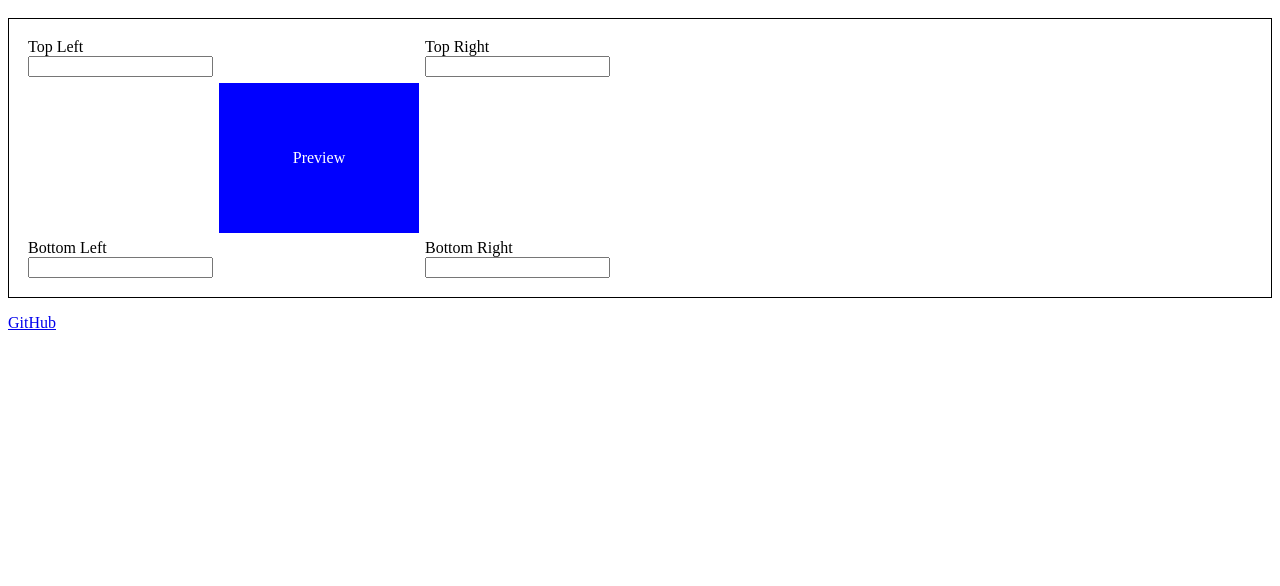
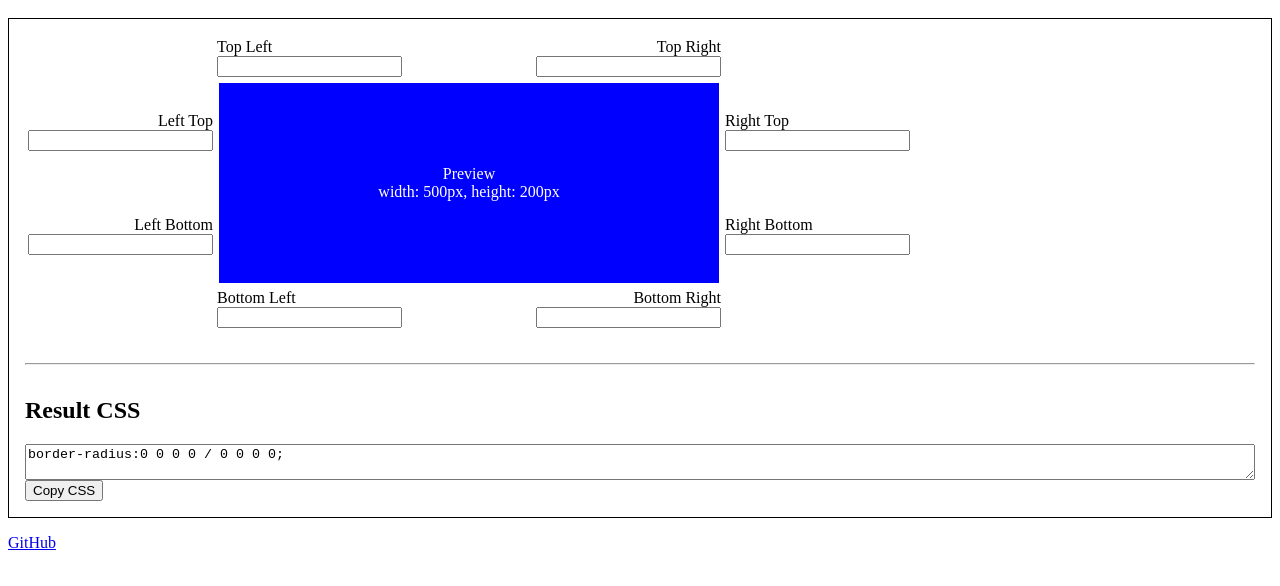
Before and after one commit to Naba0123/app-ideas-Border-Radius-Previewer, a plain HTML site: page index.html in a window 1280 px wide. Shown: the part 48-634 px from the top of the page. Drawn offline with nearby package versions, Linux system fonts and the light colour scheme.

Commit message:
border radius previewer

```diff
--- a/index.html
+++ b/index.html
@@ -8,14 +8,20 @@
         padding: 1em;
         margin: 1em 0;
       }
-      #result-box {
-        width: 200px;
-        height: 150px;
+      hr {
+        margin: 2em 0;
+      }
+      #preview-box {
+        width: 500px;
+        height: 200px;
         background-color: blue;
         color: white;
         text-align: center;
         display: table-cell;
         vertical-align: middle;
+      }
+      .align-right {
+        text-align: right;
       }
     </style>
   </head>
@@ -26,45 +32,79 @@
 
       <table border="0">
         <tr>
+          <td></td>
           <td>
             <div class="input-group">
               <label>Top Left</label><br>
-              <input name="top_left" type="text" onchange="app.refreshPreview()">
+              <input name="top_left" type="text" onchange="app.refreshResult()">
+            </div>
+          </td>
+          <td>
+            <div class="input-group align-right">
+              <label>Top Right</label><br>
+              <input name="top_right" type="text" onchange="app.refreshResult()">
             </div>
           </td>
           <td></td>
+        </tr>
+        <tr>
+          <td>
+            <div class="input-group align-right">
+              <label>Left Top</label><br>
+              <input name="left_top" type="text" onchange="app.refreshResult()">
+            </div>
+          </td>
+          <td colspan="2" rowspan="2">
+            <div id="preview-box">
+              <p>Preview<br>width: 500px, height: 200px</p>
+            </div>
+          </td>
           <td>
             <div class="input-group">
-              <label>Top Right</label><br>
-              <input name="top_right" type="text" onchange="app.refreshPreview()">
+              <label>Right Top</label><br>
+              <input name="right_top" type="text" onchange="app.refreshResult()">
+            </div>
+          </td>
+        </tr>
+        <tr>
+          <td>
+            <div class="input-group align-right">
+              <label>Left Bottom</label><br>
+              <input name="left_bottom" type="text" onchange="app.refreshResult()">
+            </div>
+          </td>
+          <td>
+            <div class="input-group">
+              <label>Right Bottom</label><br>
+              <input name="right_bottom" type="text" onchange="app.refreshResult()">
             </div>
           </td>
         </tr>
         <tr>
           <td></td>
           <td>
-            <div id="result-box">
-              <p>Preview</p>
+            <div class="input-group">
+              <label>Bottom Left</label><br>
+              <input name="bottom_left" type="text" onchange="app.refreshResult()">
+            </div>
+          </td>
+          <td>
+            <div class="input-group align-right">
+              <label>Bottom Right</label><br>
+              <input name="bottom_right" type="text" onchange="app.refreshResult()">
             </div>
           </td>
           <td></td>
         </tr>
-        <tr>
-          <td>
-            <div class="input-group">
-              <label>Bottom Left</label><br>
-              <input name="bottom_left" type="text" onchange="app.refreshPreview()">
-            </div>
-          </td>
-          <td></td>
-          <td>
-            <div class="input-group">
-              <label>Bottom Right</label><br>
-              <input name="bottom_right" type="text" onchange="app.refreshPreview()">
-            </div>
-          </td>
-        </tr>
       </table>
+
+      <hr>
+
+      <div>
+        <h2>Result CSS</h2>
+        <textarea id="result" style="width: 100%" readonly></textarea>
+        <button onclick="app.copyResult()">Copy CSS</button>
+      </div>
 
     </div>
 
@@ -73,10 +113,37 @@
     <script src="https://code.jquery.com/jquery-3.5.1.min.js"></script>
     <script>
       const app = {
-        refreshPreview: () => {
+        $result: null,
+        $preview: null,
+        init: () => {
+          app.$result = $('#result');
+          app.$preview = $('#preview-box');
+        },
+        refreshResult: () => {
+          const topLeft     = $('input[name=top_left]').val() || "0";
+          const topRight    = $('input[name=top_right]').val() || "0";
+          const leftTop     = $('input[name=left_top]').val() || "0";
+          const rightTop    = $('input[name=right_top]').val() || "0";
+          const leftBottom  = $('input[name=left_bottom]').val() || "0";
+          const rightBottom = $('input[name=right_bottom]').val() || "0";
+          const bottomLeft  = $('input[name=bottom_left]').val() || "0";
+          const bottomRight = $('input[name=bottom_right]').val() || "0";
 
+          const borderRadiusVal = topLeft + " " + topRight + " " + bottomRight + " " + bottomLeft
+           + " / " + leftTop + " " + rightTop + " " + rightBottom + " " + leftBottom;
+          app.$preview.css("border-radius", borderRadiusVal);
+          app.$result.val("border-radius:" + borderRadiusVal + ";");
+        },
+        copyResult: () => {
+          app.$result.select();
+          document.execCommand('copy');
+          alert("Copy done!");
         }
       }
+      $(function() {
+        app.init();
+        app.refreshResult();
+      });
     </script>
   </body>
 </html>
```
